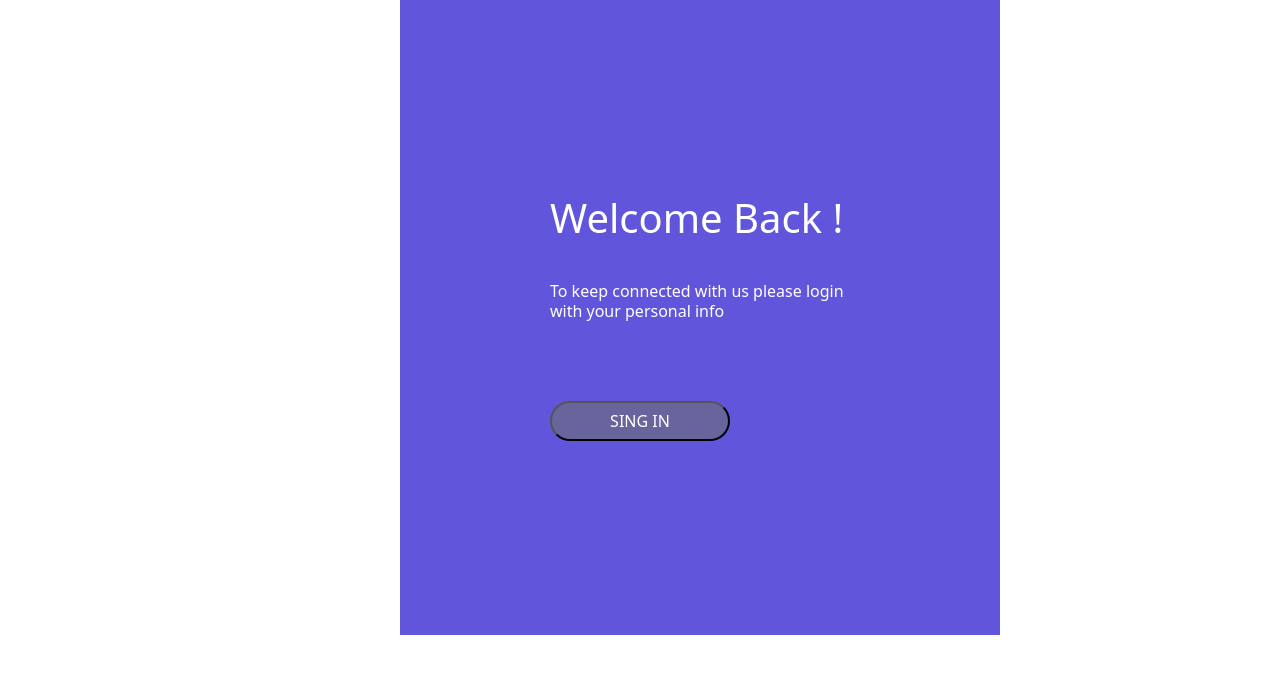
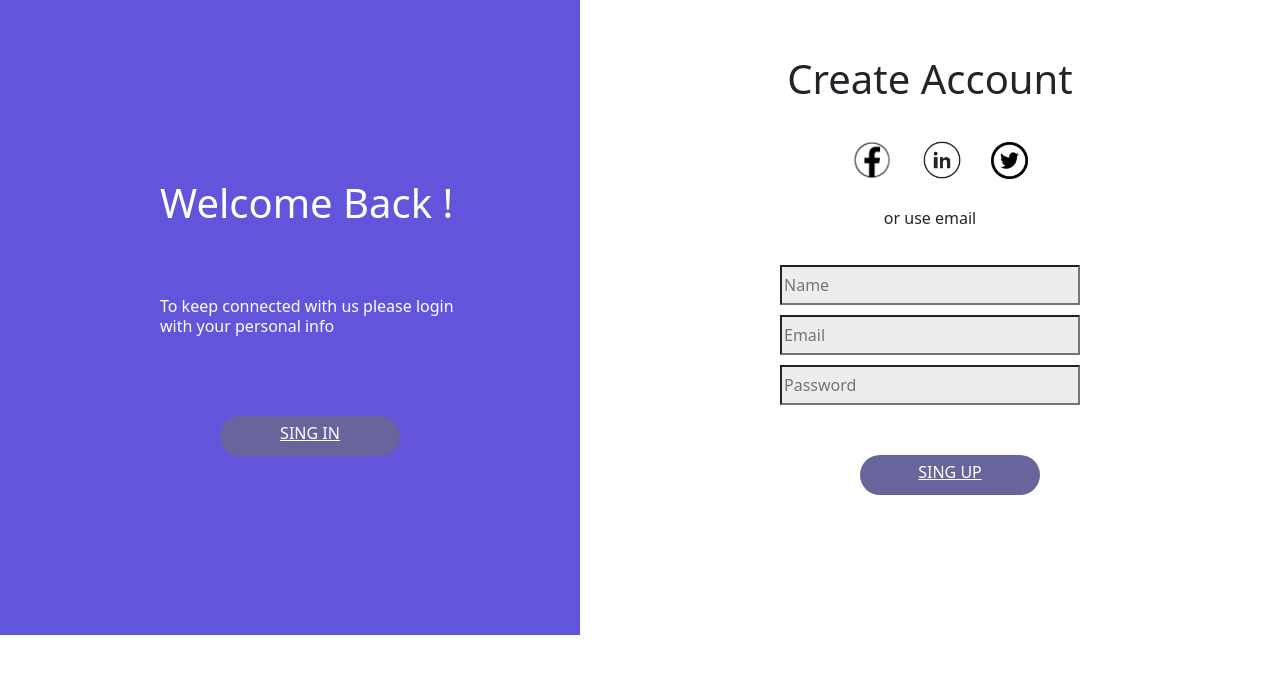
Before and after one commit to JuanEspinosa110/Juan_Espinosa, a plain HTML site: page index.html in a window 1280 px wide. Drawn offline with nearby package versions, Linux system fonts and the light colour scheme.

Commit message:
Cambio visualizacion index

```diff
--- a/CSS/style.css
+++ b/CSS/style.css
@@ -1,11 +1,13 @@
+.contenedor{
+    display:flex;
+}
+
 .contenedor-welcome{
     display: flex;
     justify-content: center;
-    width: 600px;
-    position: relative;
-    left: 400px;
+    width: 700px;
     flex-direction: column;
-    padding-left: 150px;
+    padding-left: 160px;
     background-color: #6156Db;
     height: 635px;
 }
@@ -19,9 +21,8 @@
     text-align: center;
     flex-wrap: wrap;
     justify-items: center;
-    position: relative;
-    left: 400px;
-    width: 600px;
+    width: 700px;
+    padding: 55px;
 }
 
 .create{
@@ -31,7 +32,7 @@
     justify-content: center;
 }
 
-.create-input,{
+.create-input{
     width: 300px;
     font-size: 1rem;
     margin: 5px 0 5px 0;
@@ -40,13 +41,17 @@
 
 }
 
-.boton-sing-up,{
-    margin-top: 40px;
+.boton-sing-up{
+    display: flex;
+    margin-top: 45px;
     border-radius: 30px;
-    width: 150px;
-    background-color: rgb(90, 90, 90);
+    width: 180px;
+    background-color: #68649C;
     color: white;
-    height: 37px;
+    height: 40px;
+    margin-left: 230px;
+    padding-top: 5px;
+    justify-content: center;
 
 }
 
@@ -61,4 +66,12 @@
     background-color: #68649C;
     color: white;
     height: 40px;
+    margin-left: 60px;
+    text-align: center;
+    padding-top: 5px;
 }
+
+.h{
+    margin-bottom: 70px;
+    color: white;
+}
--- a/index.html
+++ b/index.html
@@ -8,16 +8,44 @@
     <link href="https://cdn.jsdelivr.net/npm/bootstrap@5.3.6/dist/css/bootstrap.min.css" rel="stylesheet" integrity="sha384-4Q6Gf2aSP4eDXB8Miphtr37CMZZQ5oXLH2yaXMJ2w8e2ZtHTl7GptT4jmndRuHDT" crossorigin="anonymous">
 </head>
 <body>
-    <div class="contenedor-welcome">
-        <div>
-            <h1 class="letra"> Welcome Back !</h1>
+    <div class="contenedor" >
+        <div class="contenedor-welcome">
+                <h1 class="h" class="letra"> Welcome Back !</h1>
+                <h6 class="letra" >To keep connected with us please login <br> with your personal info</h6>
+                <a class="boton-sing-in" type="submit" href="">SING IN</a>
         </div>
-        <div>
-            <h6 class="letra" >To keep connected with us please login <br> with your personal info</h6>
+
+        <div class="contenedor-create">
+
+                <div>
+                    <h1>Create Account</h1>
+                </div>
+                <br>
+                <div class="contenedor-img" >
+                    <img src="img/facebook.png" href="" width="80px" />
+                    <img id="in" src="img/in.png" href="" width="50px" />
+                    <img src="img/twitter.png" href=""  width="37px" />
+                </div>
+                <br>
+                <div>
+                    <h6>or use email</h6>
+                </div>
+                <br>
+                <div class="create">
+                    <form action="" method="get">
+                        <input class="create-input" type="text" id="name" name=" name" placeholder="Name"/>
+
+                        <input class="create-input" type="email" id="email" name="email" placeholder="Email"/>
+
+                        <input class="create-input" type="password" id="password" name="password" placeholder="Password"/>
+                        <br>
+                        <a class="boton-sing-up" type="submit" href="Formulario.html">SING UP</a>
+                    </form>
+                </div>
         </div>
-        <div>
-            <input class="boton-sing-in" type="submit" value="SING IN" href=""/>
-        </div>
+
+    </div>
+
     </div>
 </body>
 </html>
```
Also changed, not shown: Formulario.html (added, +33 -0 lines), singup.html (deleted, +0 -42 lines).
